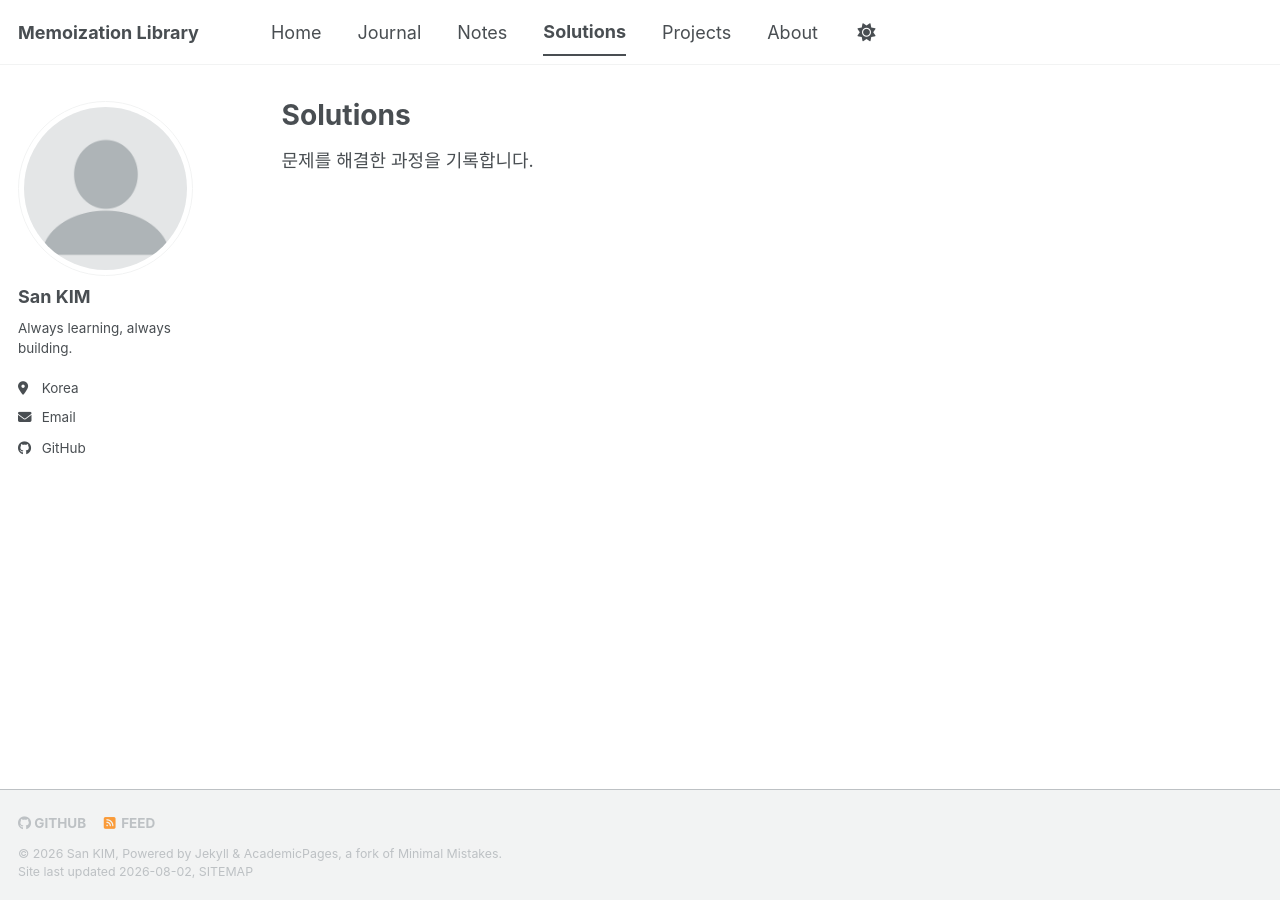
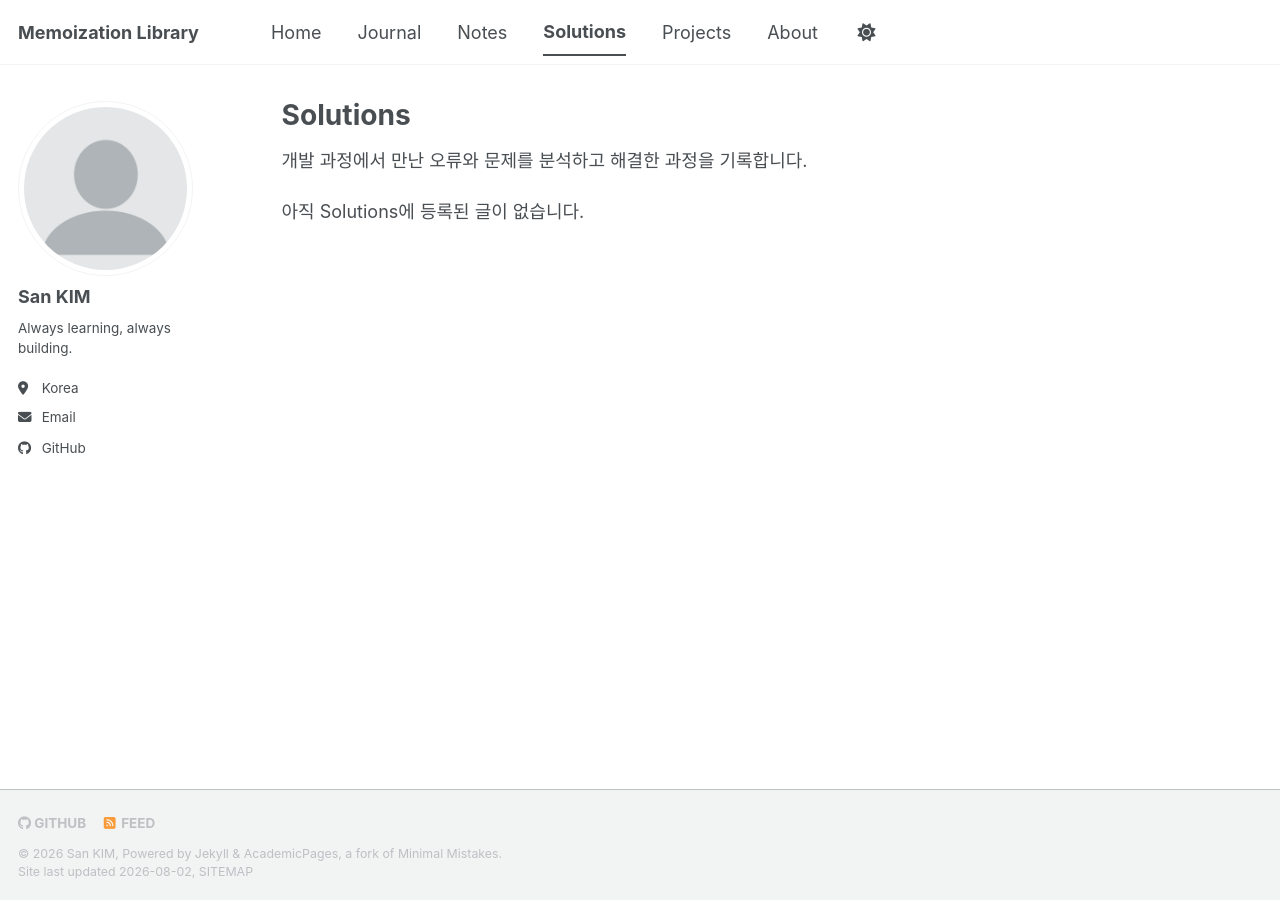
Before and after one commit to aeginventor/aeginventor.github.io, a Jekyll site: the page built from _pages/solutions.md, in a window 1280 px wide. Built offline with Jekyll 4.4.1, drawn with Linux system fonts in a browser that asks for light colours; a style sheet for code colours, icons or effects is not loaded.

Commit message:
Enhance solutions page description
Expanded the description of the solutions page to include analysis of errors and problem-solving processes.

```diff
--- a/_pages/solutions.md
+++ b/_pages/solutions.md
@@ -5,4 +5,17 @@ permalink: /solutions/
 author_profile: true
 ---
 
-문제를 해결한 과정을 기록합니다.
+개발 과정에서 만난 오류와 문제를 분석하고 해결한 과정을 기록합니다.
+
+{% include base_path %}
+
+{% assign category_name = "Solutions" %}
+{% assign category_posts = site.categories[category_name] %}
+
+{% if category_posts and category_posts.size > 0 %}
+  {% for post in category_posts %}
+    {% include archive-single.html %}
+  {% endfor %}
+{% else %}
+  아직 Solutions에 등록된 글이 없습니다.
+{% endif %}
```
